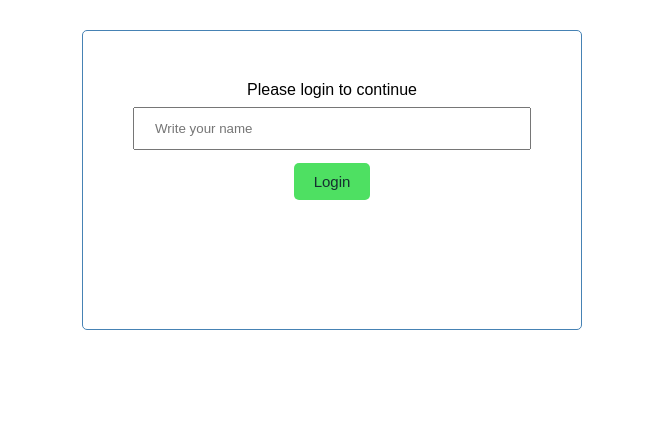
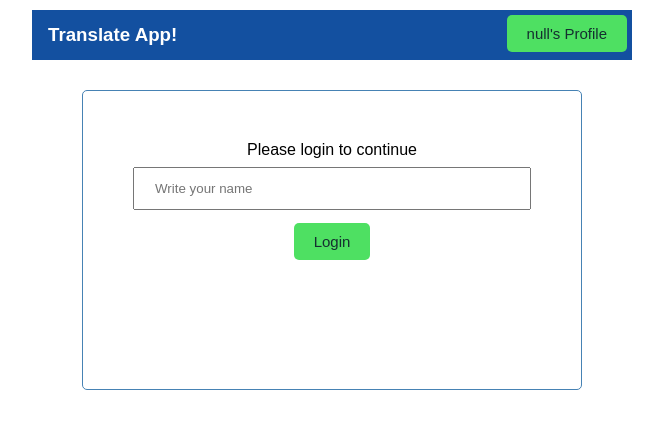
Before and after one commit to LasseML/lost-in-translation, a React (Create React App) app: page / in a window 1280 px wide. Shown: the top 428 px of the page, without its empty margins (308-971 px from the left). Built offline with nearby package versions, Linux system fonts and the light colour scheme.

Commit message:
feat: added headerComponent to pages

```diff
--- a/src/App.js
+++ b/src/App.js
@@ -3,13 +3,14 @@ import { BrowserRouter as Router, Switch, Route} from 'react-router-dom'
 import LoginPage from "./compenents/pages/LoginPage"
 import Profile from "./compenents/pages/Profile"
 import PrivateRoute from "./compenents/PrivateRoute"
+import AppHeader from "./compenents/AppHeader"
 import TranslateComponent from "./compenents/pages/translater/TranslateComponent";
 
 function App() {
   return (
     <div>
         <Router>
-            {/*<AppHeader />*/}
+            {<AppHeader />}
             <Switch>
                 <Route path='/' exact component={LoginPage} />
                 <PrivateRoute path='/translate' component={TranslateComponent} />
--- a/src/compenents/AppHeader.js
+++ b/src/compenents/AppHeader.js
@@ -0,0 +1,27 @@
+import {useHistory} from "react-router-dom";
+import Button from "./Button";
+
+const divStyle = {
+    float: 'right',
+};
+
+const AppHeader = () => {
+    const history = useHistory()
+    const buttonText = sessionStorage.getItem('userName') + "'s Profile"
+    const changePage = () => {
+        history.push('/profile')
+    }
+
+    return (
+        <div className='nav-bar'>
+            <ul>
+                <li><h3>Translate App!</h3></li>
+                <li style={divStyle}>
+                    <Button text={buttonText} onClick={changePage} />
+                </li>
+            </ul>
+        </div>
+    )
+}
+
+export default AppHeader
--- a/src/index.css
+++ b/src/index.css
@@ -94,14 +94,29 @@ input[type=text] {
 }
 
 ul {
-  display: inline-block;
   list-style-type: none;
   margin: 0;
   padding: 0;
   overflow: hidden;
-  background-color: #333333;
+  background-color: rgb(19, 80, 160);
 }
 
 li {
   float: left;
 }
+
+
+li h3 {
+  display: block;
+  color: white;
+  text-align: center;
+  padding: 14px 16px;
+  text-decoration: none;
+}
+
+.nav-bar {
+  margin: auto;
+  margin-top: 10px;
+  width: 50%;
+  max-width: 600px;
+}
```
